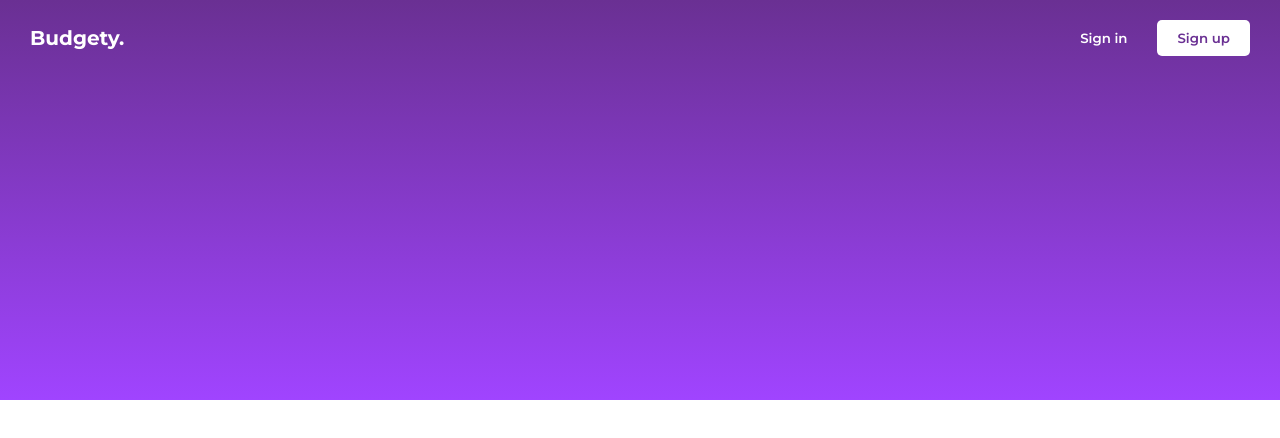
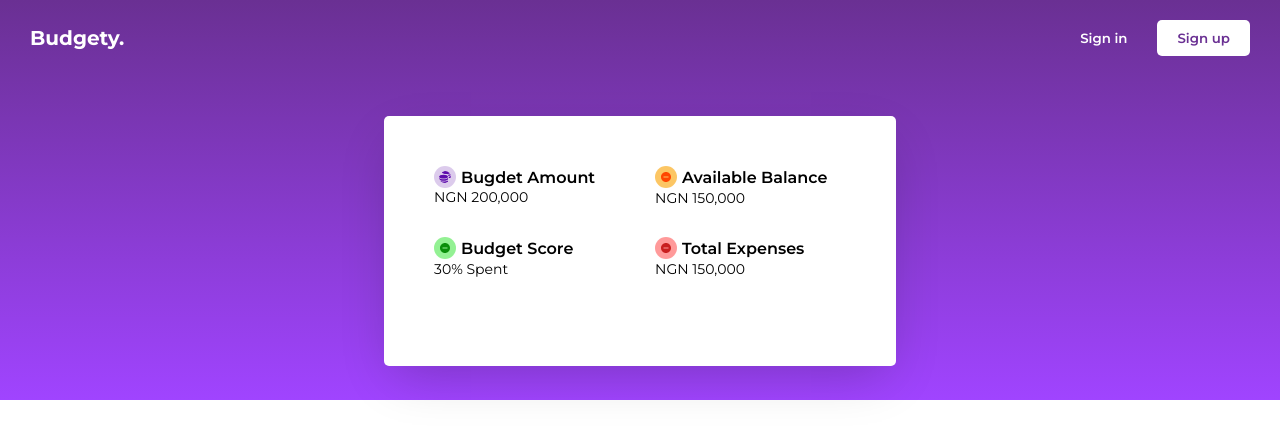
Before and after one commit to Victor-Mak-code/Budgety, a React (Create React App) app: page / in a window 1280 px wide. Shown: the top 438 px of the page. Built offline with nearby package versions, Linux system fonts and the light colour scheme.

Commit message:
added and styled the budget tracker ui deisgn

```diff
--- a/package.json
+++ b/package.json
@@ -8,6 +8,7 @@
     "@testing-library/user-event": "^13.5.0",
     "react": "^18.2.0",
     "react-dom": "^18.2.0",
+    "react-icons": "^4.7.1",
     "react-scripts": "5.0.1",
     "web-vitals": "^2.1.4"
   },
--- /dev/null
+++ b/src/Components/BudgetTrackUI/BudgetTrackUI.css
@@ -0,0 +1,51 @@
+.budget__trakerUI {
+  width: 40%;
+  margin: 40px auto;
+  height: 250px;
+  background-color: var(--white);
+  padding: 20px;
+  border-radius: 5px;
+  box-shadow: rgba(0, 0, 0, 0.2) 0px 18px 50px -10px;
+}
+.budget__amount span {
+  display: block;
+}
+.budget__tracker {
+  display: grid;
+  grid-template-columns: repeat(2, 1fr);
+  grid-gap: 30px;
+  padding: 30px;
+}
+.budget_icon-box {
+  display: flex;
+  align-items: center;
+}
+.budget-icon {
+  padding: 5px;
+  border-radius: 100px;
+  font-size: 22px;
+  margin-right: 5px;
+}
+.budget__amt-icon {
+  background-color: rgba(210, 189, 231, 0.788);
+  color: rgb(94, 12, 172);
+}
+.budget__exp-icon {
+  background-color: rgba(255, 140, 140, 0.884);
+  color: rgb(201, 31, 31);
+}
+.budget__score-icon {
+  background-color: rgba(136, 240, 136, 0.904);
+  color: rgb(10, 143, 10);
+}
+.budget__balance-icon {
+  background-color: rgba(252, 195, 91, 0.945);
+  color: orangered;
+}
+.span__total,
+.span__expense {
+  font-weight: 600;
+}
+.span__price {
+  font-size: 14px;
+}
--- /dev/null
+++ b/src/Components/BudgetTrackUI/BudgetTrackUI.js
@@ -0,0 +1,46 @@
+import React from "react";
+import { FaCoins } from "react-icons/fa";
+import { MdRemoveCircle } from "react-icons/md";
+import "./BudgetTrackUI.css";
+
+const BudgetTrackUI = () => {
+  return (
+    <div className="budget__trakerUI">
+      <div className="budget__tracker">
+        <div className="budget__box budget__amount">
+          <div className="budget_icon-box">
+            <FaCoins className="budget-icon budget__amt-icon" />
+            <span className="span__expense">Bugdet Amount</span>
+          </div>
+          <span className="span__price">NGN 200,000</span>
+        </div>
+
+        <div className="budget__box budget__expense">
+          <div className="budget_icon-box">
+            <MdRemoveCircle className="budget-icon budget__balance-icon" />
+            <span className="span__total">Available Balance</span>
+          </div>
+          <span className="span__price">NGN 150,000</span>
+        </div>
+
+        <div className="budget__box budget__expense">
+          <div className="budget_icon-box">
+            <MdRemoveCircle className="budget-icon budget__score-icon" />
+            <span className="span__total">Budget Score</span>
+          </div>
+          <span className="span__price">30% Spent</span>
+        </div>
+
+        <div className="budget__box budget__expense">
+          <div className="budget_icon-box">
+            <MdRemoveCircle className="budget-icon budget__exp-icon" />
+            <span className="span__total">Total Expenses</span>
+          </div>
+          <span className="span__price">NGN 150,000</span>
+        </div>
+      </div>
+    </div>
+  );
+};
+
+export default BudgetTrackUI;
--- a/src/Components/Hero/Hero.js
+++ b/src/Components/Hero/Hero.js
@@ -1,10 +1,12 @@
 import Header from "../Header/Header";
+import BudgetTrackUI from "../BudgetTrackUI/BudgetTrackUI";
 import "./Hero.css";
 
 const Hero = (props) => {
   return (
     <div className="hero">
       <Header />
+      <BudgetTrackUI />
     </div>
   );
 };
```
Also changed, not shown: 1 other file (tests, documents, lock files or other folders).
